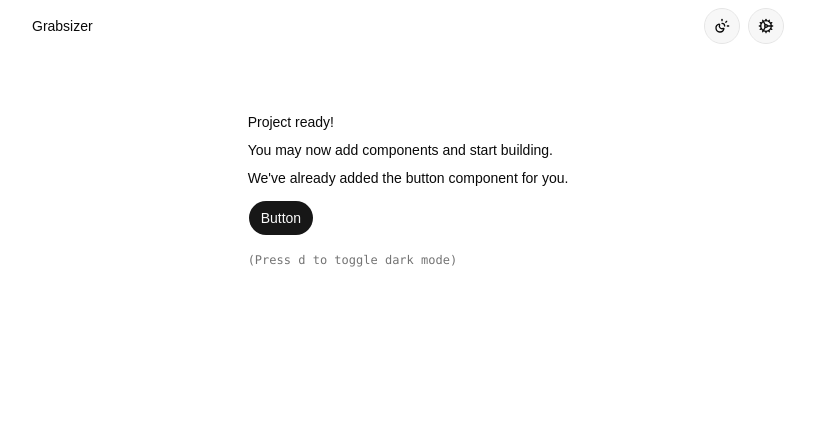
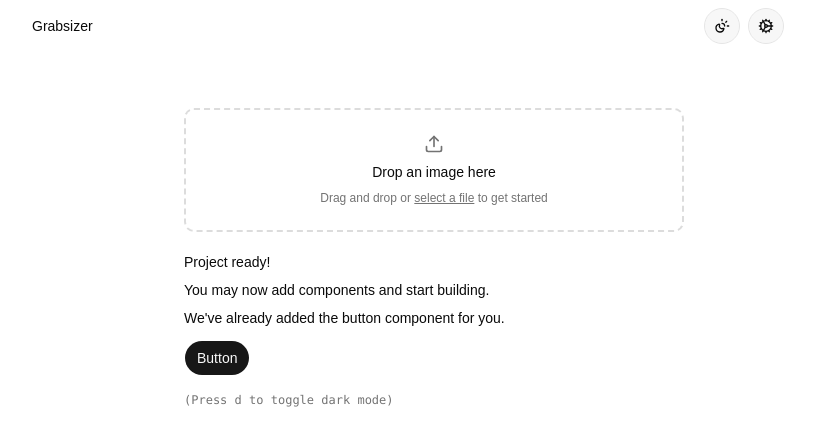
Before and after one commit to andrewserong/grabsizer, a React (Vite) app: page / in a window 1280 px wide. Shown: the top 446 px of the page, without its empty margins (232-1047 px from the left). Built offline with nearby package versions, Linux system fonts and the light colour scheme.

Commit message:
Add a Dropzone

```diff
--- a/src/App.tsx
+++ b/src/App.tsx
@@ -7,6 +7,7 @@ import {
   DialogTitle,
   DialogTrigger,
 } from "@/components/ui/dialog"
+import { Dropzone, DropzoneContent, DropzoneEmptyState } from "@/components/dropzone"
 import { SunMoon } from "lucide-react"
 import { Cog } from "lucide-react"
 import { useTheme } from "./components/theme-provider"
@@ -55,6 +56,12 @@ export function App() {
       <main className="w-full p-8">
         <div className="flex min-h-svh justify-center p-6">
           <div className="flex max-w-md min-w-0 flex-col gap-4 text-sm leading-loose">
+            <div className="w-[500px]">
+              <Dropzone>
+                <DropzoneEmptyState />
+                <DropzoneContent />
+              </Dropzone>
+            </div>
             <div>
               <h1 className="font-medium">Project ready!</h1>
               <p>You may now add components and start building.</p>
--- /dev/null
+++ b/src/components/dropzone.tsx
@@ -0,0 +1,282 @@
+import {
+  createContext,
+  useCallback,
+  useContext,
+  useRef,
+  useState,
+  type PropsWithChildren,
+} from "react"
+import { File as FileIcon, Upload, X } from "lucide-react"
+
+import { cn } from "@/lib/utils"
+import { Button } from "@/components/ui/button"
+
+export const formatBytes = (
+  bytes: number,
+  decimals = 2,
+  size?: "bytes" | "KB" | "MB" | "GB" | "TB" | "PB" | "EB" | "ZB" | "YB",
+) => {
+  const k = 1000
+  const dm = decimals < 0 ? 0 : decimals
+  const sizes = ["bytes", "KB", "MB", "GB", "TB", "PB", "EB", "ZB", "YB"]
+
+  if (bytes === 0 || bytes === undefined)
+    return size !== undefined ? `0 ${size}` : "0 bytes"
+  const i =
+    size !== undefined
+      ? sizes.indexOf(size)
+      : Math.floor(Math.log(bytes) / Math.log(k))
+  return parseFloat((bytes / Math.pow(k, i)).toFixed(dm)) + " " + sizes[i]
+}
+
+type DropzoneFile = {
+  file: File
+  name: string
+  size: number
+  type: string
+  preview: string
+  errors: { message: string }[]
+}
+
+type DropzoneContextType = {
+  files: DropzoneFile[]
+  setFiles: React.Dispatch<React.SetStateAction<DropzoneFile[]>>
+  isDragActive: boolean
+  isDragReject: boolean
+  maxFileSize: number
+  maxFiles: number
+  inputRef: React.RefObject<HTMLInputElement>
+}
+
+const DropzoneContext = createContext<DropzoneContextType | undefined>(
+  undefined,
+)
+
+type DropzoneProps = {
+  className?: string
+  maxFiles?: number
+  maxFileSize?: number
+  accept?: string
+  onChange?: (files: File[]) => void
+}
+
+const Dropzone = ({
+  className,
+  children,
+  maxFiles = 1,
+  maxFileSize = Number.POSITIVE_INFINITY,
+  accept = "image/*",
+  onChange,
+}: PropsWithChildren<DropzoneProps>) => {
+  const [files, setFiles] = useState<DropzoneFile[]>([])
+  const [isDragActive, setIsDragActive] = useState(false)
+  const [isDragReject, setIsDragReject] = useState(false)
+  const inputRef = useRef<HTMLInputElement>(null)
+  const dragCounter = useRef(0)
+
+  const processFiles = useCallback(
+    (rawFiles: FileList | File[]) => {
+      const incoming = Array.from(rawFiles).slice(0, maxFiles)
+      const next: DropzoneFile[] = incoming.map((file) => {
+        const errors: { message: string }[] = []
+        if (maxFileSize !== Number.POSITIVE_INFINITY && file.size > maxFileSize)
+          errors.push({ message: `File is larger than ${formatBytes(maxFileSize)}` })
+        return {
+          file,
+          name: file.name,
+          size: file.size,
+          type: file.type,
+          preview: file.type.startsWith("image/")
+            ? URL.createObjectURL(file)
+            : "",
+          errors,
+        }
+      })
+      setFiles(next)
+      onChange?.(incoming)
+    },
+    [maxFileSize, maxFiles, onChange],
+  )
+
+  const handleDrop = useCallback(
+    (e: React.DragEvent<HTMLDivElement>) => {
+      e.preventDefault()
+      dragCounter.current = 0
+      setIsDragActive(false)
+      setIsDragReject(false)
+      if (e.dataTransfer.files.length > 0) processFiles(e.dataTransfer.files)
+    },
+    [processFiles],
+  )
+
+  const handleDragEnter = useCallback((e: React.DragEvent<HTMLDivElement>) => {
+    e.preventDefault()
+    dragCounter.current++
+    setIsDragActive(true)
+    const hasReject = Array.from(e.dataTransfer.items).some(
+      (item) => !item.type.startsWith("image/"),
+    )
+    setIsDragReject(hasReject)
+  }, [])
+
+  const handleDragLeave = useCallback((e: React.DragEvent<HTMLDivElement>) => {
+    e.preventDefault()
+    dragCounter.current--
+    if (dragCounter.current === 0) {
+      setIsDragActive(false)
+      setIsDragReject(false)
+    }
+  }, [])
+
+  const handleInputChange = useCallback(
+    (e: React.ChangeEvent<HTMLInputElement>) => {
+      if (e.target.files && e.target.files.length > 0)
+        processFiles(e.target.files)
+    },
+    [processFiles],
+  )
+
+  const isInvalid =
+    (isDragActive && isDragReject) || files.some((f) => f.errors.length > 0)
+
+  return (
+    <DropzoneContext.Provider
+      value={{
+        files,
+        setFiles,
+        isDragActive,
+        isDragReject,
+        maxFileSize,
+        maxFiles,
+        inputRef,
+      }}
+    >
+      <div
+        className={cn(
+          "cursor-pointer rounded-lg border-2 border-dashed border-muted-foreground/25 bg-card p-6 text-center text-foreground transition-colors duration-200",
+          isDragActive && !isDragReject && "border-primary bg-primary/10",
+          isInvalid && "border-destructive bg-destructive/10",
+          className,
+        )}
+        onDrop={handleDrop}
+        onDragEnter={handleDragEnter}
+        onDragLeave={handleDragLeave}
+        onDragOver={(e) => e.preventDefault()}
+        onClick={() => inputRef.current?.click()}
+      >
+        <input
+          ref={inputRef}
+          type="file"
+          accept={accept}
+          multiple={maxFiles > 1}
+          className="hidden"
+          onChange={handleInputChange}
+        />
+        {children}
+      </div>
+    </DropzoneContext.Provider>
+  )
+}
+
+const DropzoneContent = ({ className }: { className?: string }) => {
+  const { files, setFiles } = useDropzoneContext()
+
+  const handleRemove = useCallback(
+    (e: React.MouseEvent, name: string) => {
+      e.stopPropagation()
+      setFiles((prev) => prev.filter((f) => f.name !== name))
+    },
+    [setFiles],
+  )
+
+  if (files.length === 0) return null
+
+  return (
+    <div className={cn("flex flex-col", className)}>
+      {files.map((file, idx) => (
+        <div
+          key={`${file.name}-${idx}`}
+          className="flex items-center gap-x-4 first:mt-2 last:mb-2"
+        >
+          {file.type.startsWith("image/") ? (
+            <div className="flex h-10 w-10 shrink-0 items-center justify-center overflow-hidden rounded border bg-muted">
+              <img src={file.preview} alt={file.name} className="object-cover" />
+            </div>
+          ) : (
+            <div className="flex h-10 w-10 shrink-0 items-center justify-center rounded border bg-muted">
+              <FileIcon size={18} />
+            </div>
+          )}
+
+          <div className="flex min-w-0 grow flex-col items-start">
+            <p title={file.name} className="max-w-full truncate text-sm">
+              {file.name}
+            </p>
+            {file.errors.length > 0 ? (
+              <p className="text-xs text-destructive">
+                {file.errors.map((e) => e.message).join(", ")}
+              </p>
+            ) : (
+              <p className="text-xs text-muted-foreground">
+                {formatBytes(file.size, 2)}
+              </p>
+            )}
+          </div>
+
+          <Button
+            size="icon"
+            variant="ghost"
+            className="shrink-0 text-muted-foreground hover:text-foreground"
+            onClick={(e) => handleRemove(e, file.name)}
+          >
+            <X />
+          </Button>
+        </div>
+      ))}
+    </div>
+  )
+}
+
+const DropzoneEmptyState = ({ className }: { className?: string }) => {
+  const { files, maxFiles, maxFileSize, inputRef } = useDropzoneContext()
+
+  if (files.length > 0) return null
+
+  return (
+    <div className={cn("flex flex-col items-center gap-y-2", className)}>
+      <Upload size={20} className="text-muted-foreground" />
+      <p className="text-sm">
+        Drop {maxFiles === 1 ? "an image" : `up to ${maxFiles} images`} here
+      </p>
+      <div className="flex flex-col items-center gap-y-1">
+        <p className="text-xs text-muted-foreground">
+          Drag and drop or{" "}
+          <span
+            onClick={(e) => {
+              e.stopPropagation()
+              inputRef.current?.click()
+            }}
+            className="cursor-pointer underline transition hover:text-foreground"
+          >
+            select {maxFiles === 1 ? "a file" : "files"}
+          </span>{" "}
+          to get started
+        </p>
+        {maxFileSize !== Number.POSITIVE_INFINITY && (
+          <p className="text-xs text-muted-foreground">
+            Maximum file size: {formatBytes(maxFileSize, 2)}
+          </p>
+        )}
+      </div>
+    </div>
+  )
+}
+
+const useDropzoneContext = () => {
+  const context = useContext(DropzoneContext)
+  if (!context)
+    throw new Error("useDropzoneContext must be used within a Dropzone")
+  return context
+}
+
+export { Dropzone, DropzoneContent, DropzoneEmptyState, useDropzoneContext }
```
Also changed, not shown: components.json, 1 other file (tests, documents, lock files or other folders).
